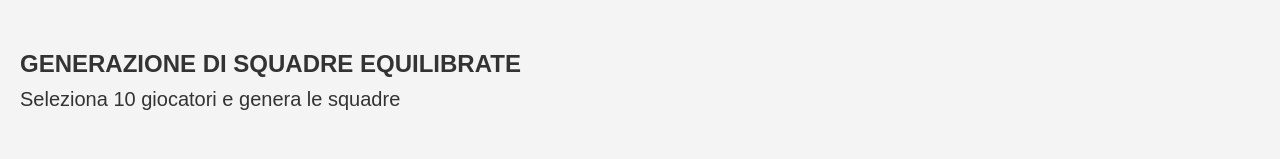
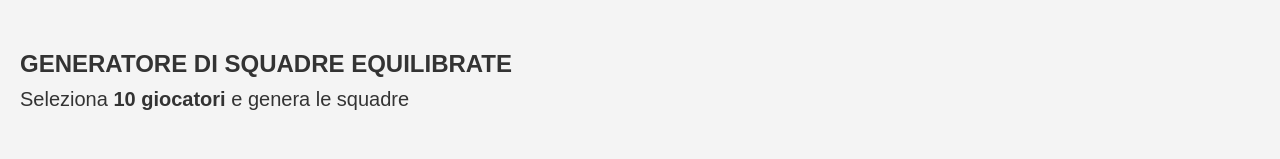
Before and after one commit to Meneyvaro11/futsal-teams, a React (Create React App) app: page / in a window 1280 px wide. Shown: the top 159 px of the page. Built offline with nearby package versions, Linux system fonts and the light colour scheme; no server answers.

Commit message:
Miglioramenti Grafici

```diff
--- a/src/App.js
+++ b/src/App.js
@@ -82,14 +82,14 @@ const App = () => {
             marginLeft: 20,
           }}
         >
-          Generazione di squadre equilibrate
+          Generatore di squadre equilibrate
         </h2>
       </header>
       <main id="contenitore">
         {isButtonClicked && <Teams teams={teams} />}
 
         <h2 style={{ fontSize: 20, fontWeight: 400, marginBottom: 50 }}>
-          Seleziona 10 giocatori e genera le squadre
+          Seleziona <b>10 giocatori</b> e genera le squadre
         </h2>
         <input
           type="text"
```
